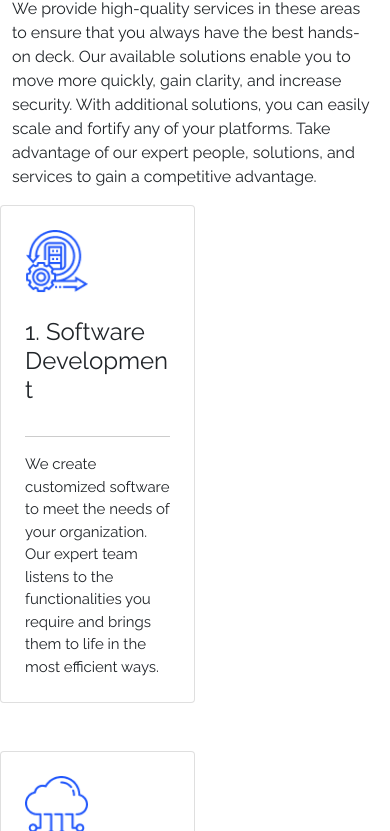
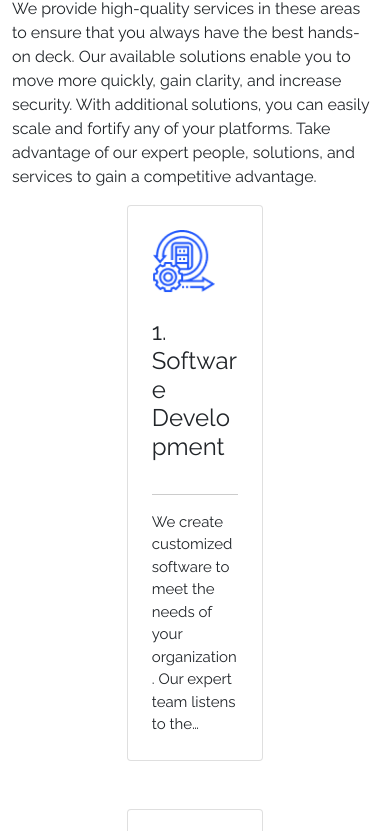
Before and after one commit to Banxxgit/Pearlz-Consulting, a plain HTML site: page pearlz/services.html in a window 390 px wide. Shown: the part 203-1034 px from the top of the page. Drawn offline with nearby package versions, Linux system fonts and the light colour scheme.

Commit message:
Services Updates

```diff
--- a/pearlz/style.css
+++ b/pearlz/style.css
@@ -166,6 +166,12 @@ body {
   background-image: url(img/bg-intro.png);
   background-size: cover;
   background-repeat: no-repeat;
+}
+.bg-services{
+  background-image: url(img/service-bg.png);
+  background-size: contain;
+  background-repeat: no-repeat;
+  background-position: bottom;
 }
 
 .bg-nav {
@@ -380,6 +386,35 @@ body {
 }
 /* background-image: url(img/Menu-Open.svg) !important;
 } */
+
+
+/* Services Page */
+.mauto{
+  margin: 0 auto;
+}
+.what-we-do .w-50{
+  width: 35% !important;
+}
+.what-we-do{
+  position: relative;
+  overflow: hidden;
+}
+.what-we-do .row{
+  position: relative;
+}
+.what-we-do div:first-child{
+  left: 8%;
+}
+.what-we-do div:nth-child(2){
+  left: 16%;
+}
+.what-we-do div:nth-child(3){
+  left: 30%;
+}
+.what-we-do div:nth-child(4){
+  left: 45%;
+}
+
 @media (max-width: 1400px) {
   .data-box-size {
     width: 480px;
@@ -405,7 +440,22 @@ body {
 }
 
 @media (max-width: 991px) {
-
+  .what-we-do div:first-child{
+    left: 0%;
+  }
+  .what-we-do div:nth-child(2){
+    left: 0%;
+  }
+  .what-we-do div:nth-child(3){
+    left: 0%;
+  }
+  .what-we-do div:nth-child(4){
+    left: 0%;
+  }
+  .w-50{
+    width: 90% !important;
+    margin: 0 auto;
+  }
 
   .data-box-size {
     width: inherit !important;
@@ -538,6 +588,9 @@ body {
 }
 
 @media (max-width: 510px) {
+  .w-50{
+    width: 100% !important;
+  }
   .move {
     bottom: -100px;
     left: 20px;
@@ -549,6 +602,9 @@ body {
   .move-pic {
     width: 280px !important;
     height: 223.66px !important;
+  }
+  .what-we-do .row{
+    position: relative;
   }
 }
 
```
